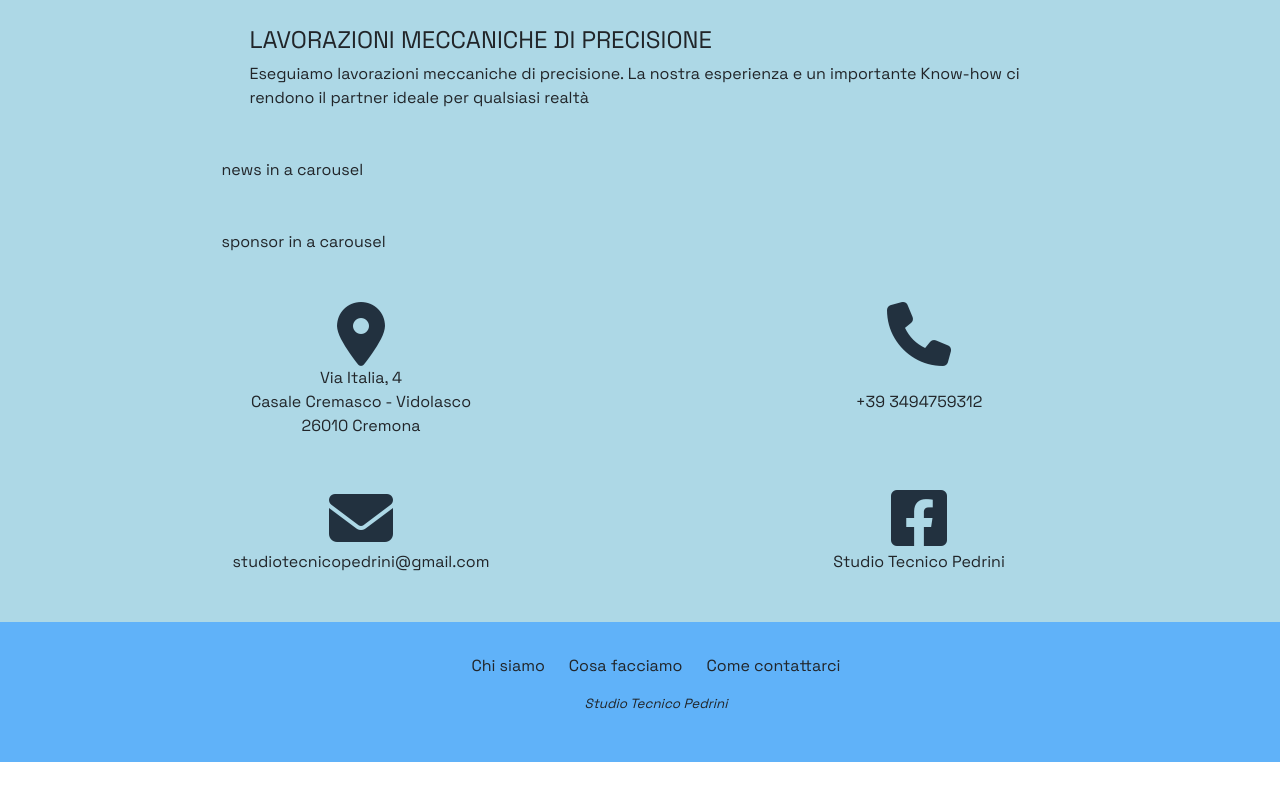
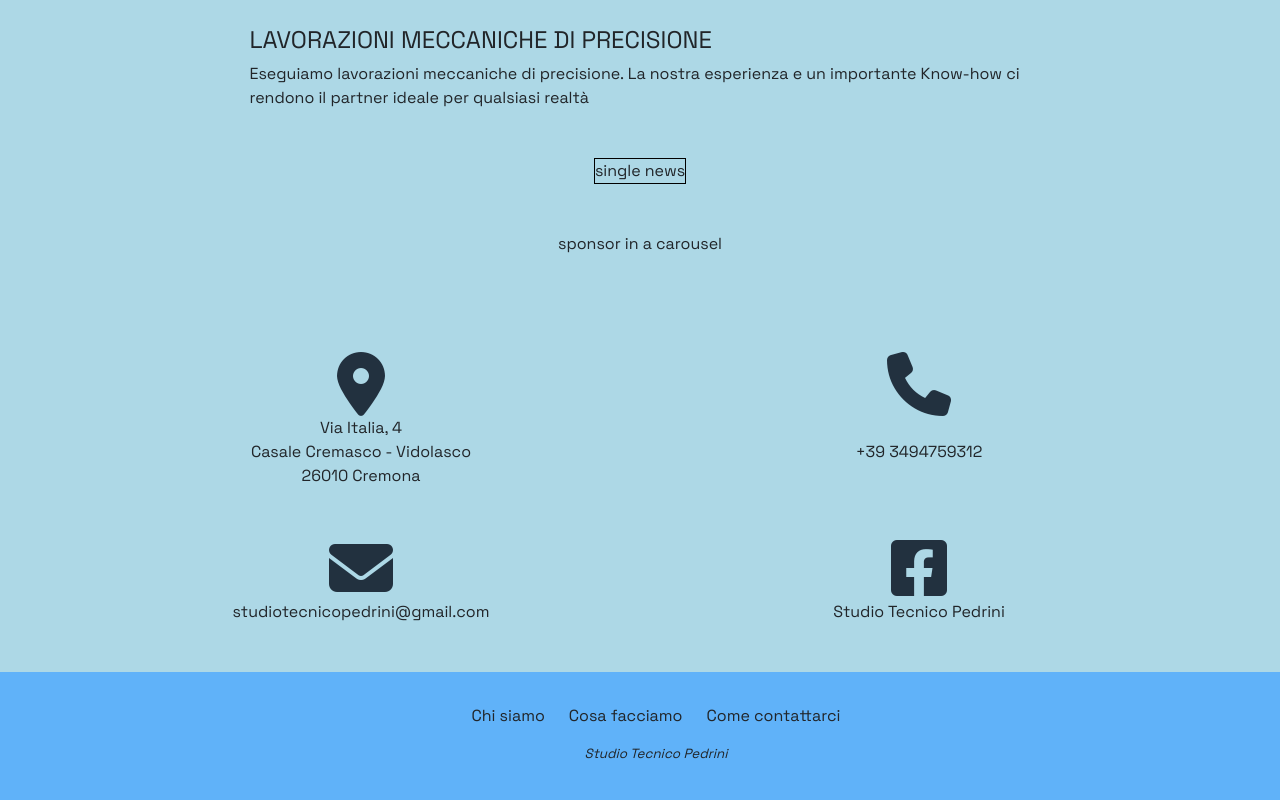
Before and after one commit to gluke0/studio-tecnico-pm, a Vue app: page / in a window 1280 px wide. Shown: the part 1165-1965 px from the top of the page. Before the commit the page ends 1927 px from the top, so only its background shows below. Built offline with nearby package versions, Linux system fonts and the light colour scheme.

Commit message:
card for news

```diff
--- a/src/components/views/news.vue
+++ b/src/components/views/news.vue
@@ -17,13 +17,17 @@ export default {
   <div class="container d-flex justify-content-center">
 
     <div class="content">
-      <div class="news">
+      <div class="news d-flex justify-content-center">
 
-        news in a carousel
+        <div class="single-news">
+
+          single news
+
+        </div>
 
       </div>
 
-      <div class="sponsor">
+      <div class="sponsor d-flex justify-content-center">
 
         sponsor in a carousel
 
@@ -37,7 +41,7 @@ export default {
 <style lang="scss">
 @import '../../style/main.scss';
 
-.news{
+.news, .sponsor{
   margin: 3rem 0rem;
 }
 
@@ -45,4 +49,8 @@ export default {
   width: 75%;
 }
 
+.single-news{
+  border: solid 1px black;
+}
+
 </style>
```
